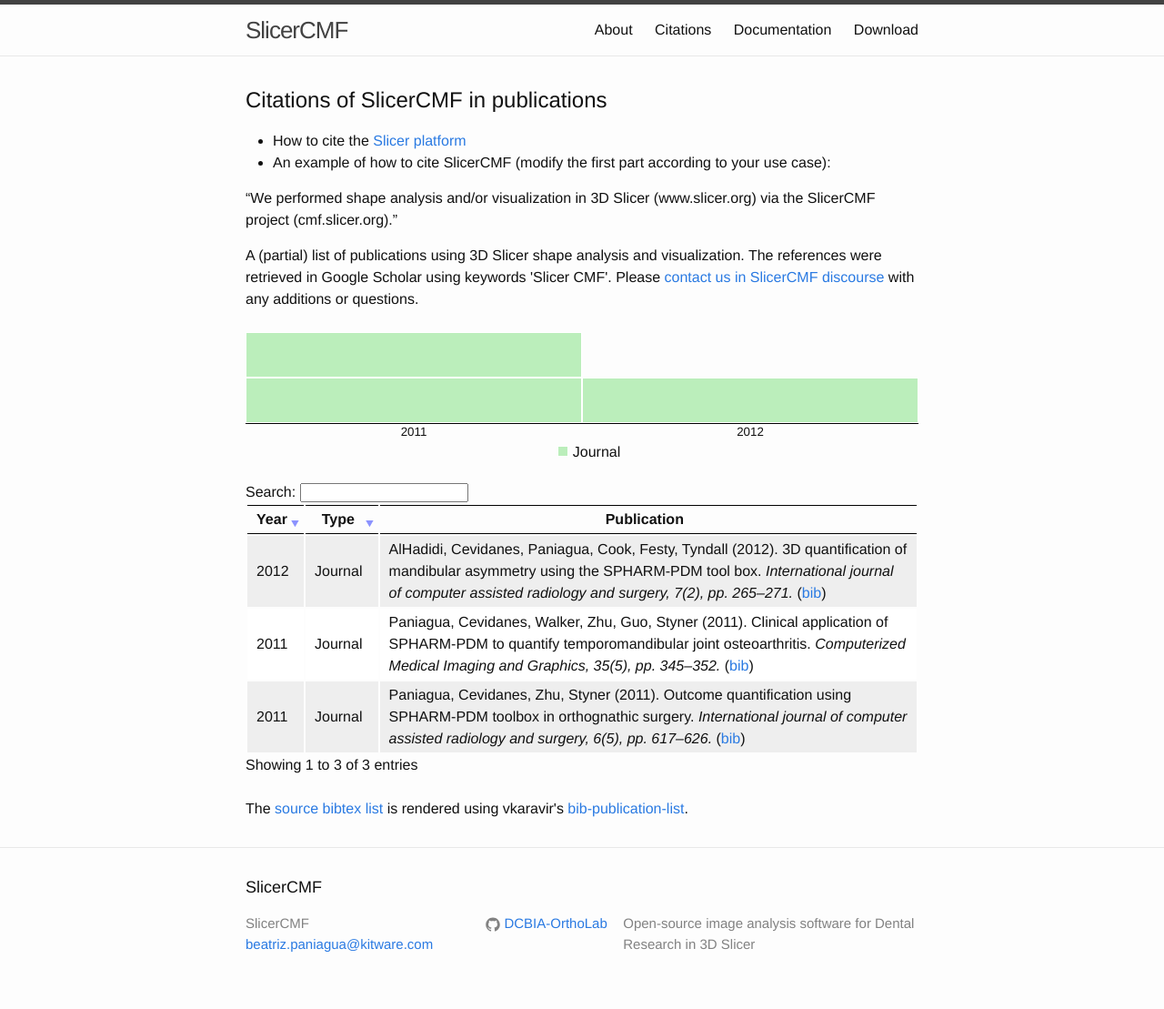
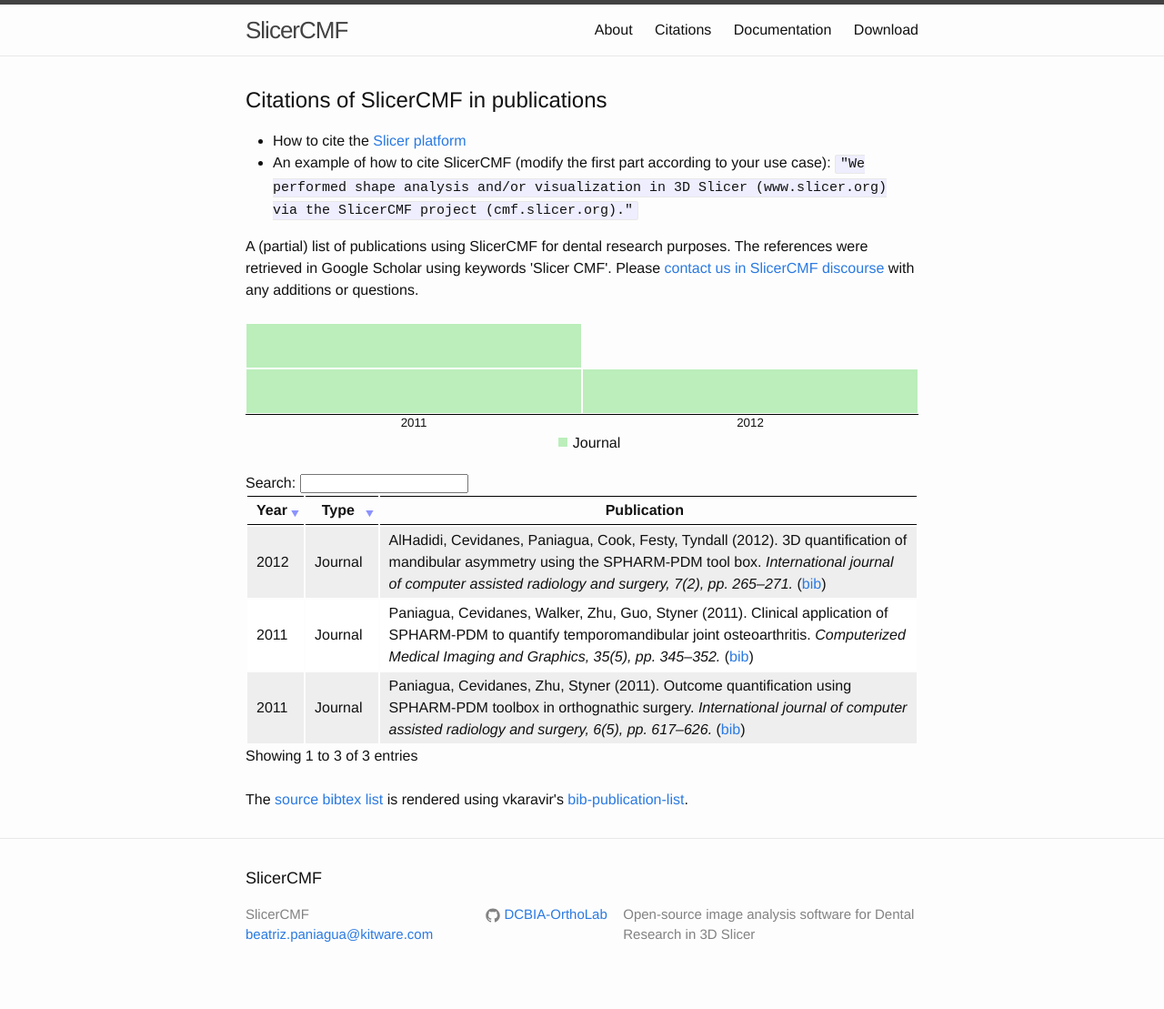
Before and after one commit to slicercmf/slicercmf.github.io, a Jekyll site: the page built from citations/index.md, in a window 1280 px wide. Shown: the whole page at 91% size. Built offline with Jekyll 4.4.1, drawn with Linux system fonts in a browser that asks for light colours.

Commit message:
BUG: correct the citations page

```diff
--- a/_includes/References.html
+++ b/_includes/References.html
@@ -11,7 +11,7 @@
       </style>
     </noscript>
     <div>
-        A (partial) list of publications using 3D Slicer shape analysis and visualization. The references were retrieved in Google Scholar using keywords 'Slicer CMF'.
+        A (partial) list of publications using SlicerCMF for dental research purposes. The references were retrieved in Google Scholar using keywords 'Slicer CMF'.
         Please <a href="https://discourse.slicer.org/c/community/slicercmf">contact us in SlicerCMF discourse</a> with any additions or questions.
     </div>
     <br>
--- a/citations/index.md
+++ b/citations/index.md
@@ -8,8 +8,6 @@ order: 2
 Citations of SlicerCMF in publications
 ---------------------
 * How to cite the [Slicer platform](http://wiki.slicer.org/slicerWiki/index.php/CitingSlicer)
-* An example of how to cite SlicerCMF (modify the first part according to your use case):
-
-"We performed shape analysis and/or visualization in 3D Slicer (www.slicer.org) via the SlicerCMF project (cmf.slicer.org)."
+* An example of how to cite SlicerCMF (modify the first part according to your use case): `"We performed shape analysis and/or visualization in 3D Slicer (www.slicer.org) via the SlicerCMF project (cmf.slicer.org)."`
 
 {% include References.html %}
```
